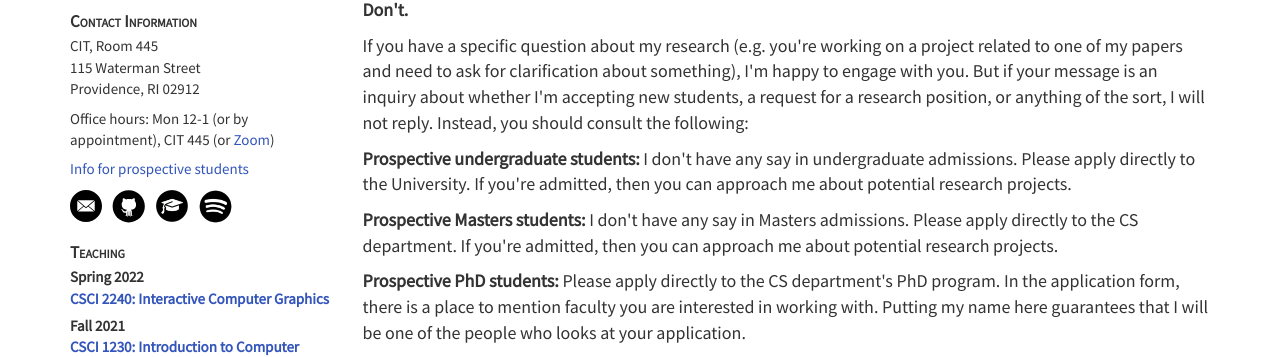
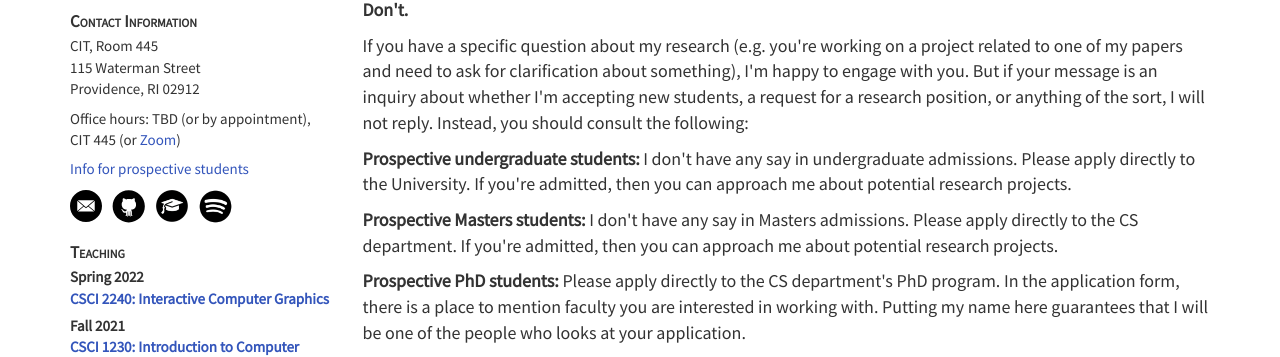
Before and after one commit to dritchie/dritchie.github.io, a Jekyll site: the page built from prospective_students.html, in a window 1280 px wide. Shown: the part 445-802 px from the top of the page. Built offline with Jekyll 4.4.1, drawn with Linux system fonts in a browser that asks for light colours.

Commit message:
TBD office hours

```diff
--- a/_includes/sidebar.html
+++ b/_includes/sidebar.html
@@ -14,7 +14,7 @@
 	<div>CIT, Room 445</div>
 	<div>115 Waterman Street</div>
 	<div>Providence, RI 02912</div>
-	<div id='officehours'>Office hours: Mon 12-1 (or by appointment), CIT 445 (or <a target='_blank' href='https://brown.zoom.us/j/94791102694'>Zoom</a>)</div>
+	<div id='officehours'>Office hours: TBD (or by appointment), CIT 445 (or <a target='_blank' href='https://brown.zoom.us/j/94791102694'>Zoom</a>)</div>
 	<div id='prospectives'>
 		<a target='_blank' href='/prospective_students.html'>Info for prospective students</a>
 	</div>
```
